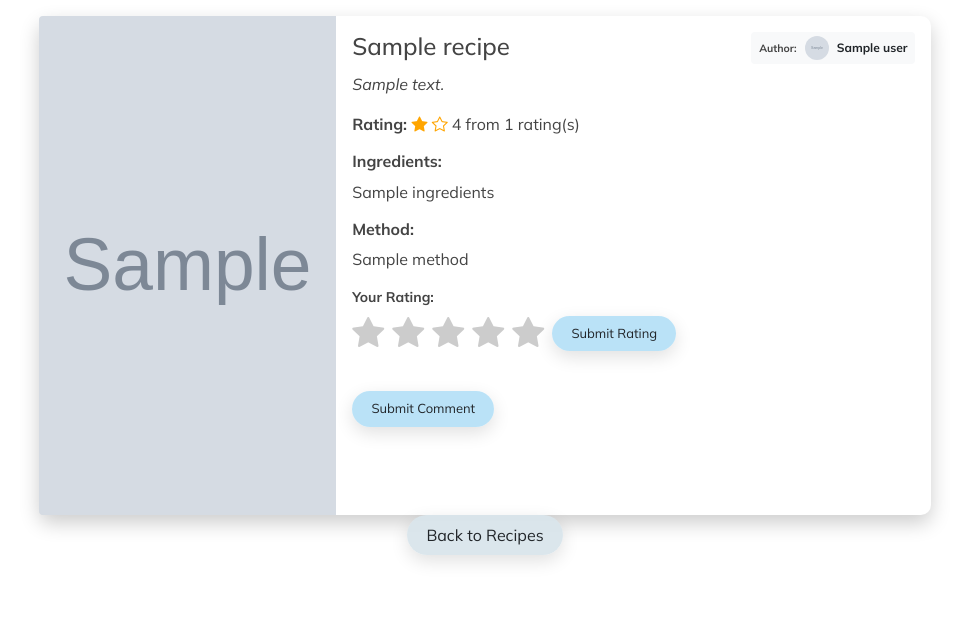
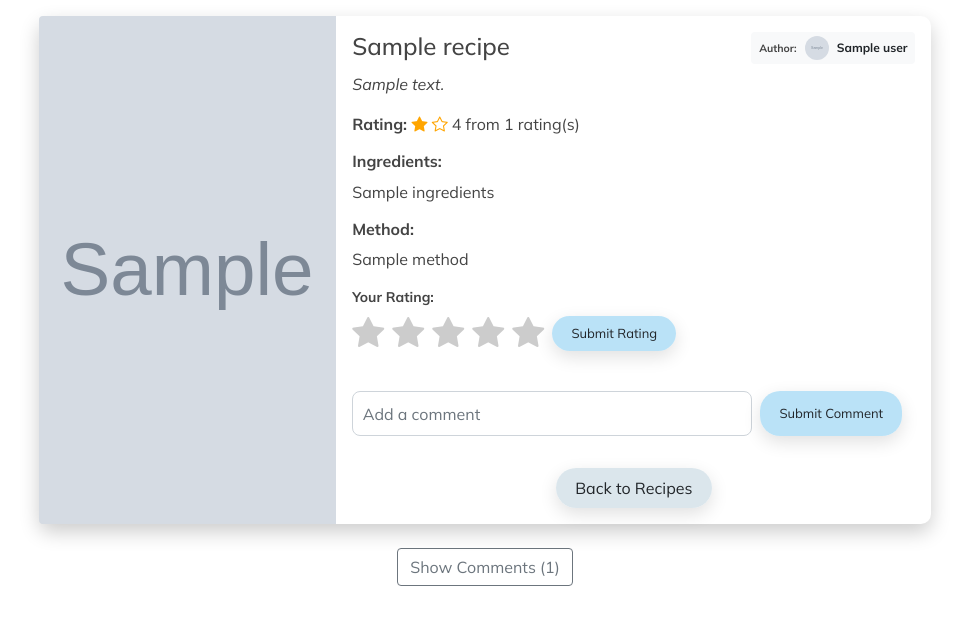
Before and after one commit to Jiwei-Cao/SEG-Coursework-1-Green-6, a Django app: template recipes/templates/specific_recipe.html in a window 1280 px wide. Shown: the part 56-681 px from the top of the page, without its empty margins (155-1124 px from the left). Run offline with Django 5.2, Linux system fonts and the light colour scheme; the template is opened without the code that fills it: most values are stand-ins (such as "Sample title", 1, 10 or a date in 2020); grey boxes marked "Sample" are stand-in pictures; some libraries are stand-ins or nearby versions.

Commit message:
fix comments

```diff
--- a/recipes/templates/specific_recipe.html
+++ b/recipes/templates/specific_recipe.html
@@ -73,18 +73,20 @@
                 </button>
               </div>
             </form>
+
           </div>
-          <div class="comment mb-3 d-flex flex-md-row gap-3"></div>
-            <form action="{% url 'get_recipe' recipe.pk %}" method="post" class="flex-grow-1">
+          <form action="{% url 'handle_comments' recipe.id %}" method="post" class="mt-3 gap-2">
               {% csrf_token %}
-              <input type="hidden" name="form_type" value="comment_form" />
-              {% include 'partials/bootstrap_form.html' with form=form %}
-              <button type="submit" class="btn submit-button">
+               <input type="hidden" name="form_type" value="comment_form">
+               <!--{% include 'partials/bootstrap_form.html' with form=form %}-->
+               <div class="d-flex gap-2">
+                <input type="text" name="comment_text" class="form-control" placeholder="Add a comment" style="width: 400px;" />
+                 <button type="submit" class="btn submit-button">
                 Submit Comment
               </button>
 
               </div>
-            </form>
+
           {% endif %}
           </div>
 
@@ -140,5 +142,41 @@
       </div>-->
     </div>
   </div>
+<div class="container my-4 text-center mt-2">
+  <button class="btn btn-outline-secondary mb-3" type="button" data-bs-toggle="collapse" data-bs-target="#commentCollapse">
+    Show Comments ({{ recipe.comments.all|length }})
+  </button>
+  <div class="collapse" id="commentCollapse">
+    {% if recipe.comments.all|length == 0 %}
+      <p class="text-muted text-center">No comments yet. {% if recipe.user != user %}Be the first to comment!{% endif %}</p>
+    {% else %}
+      <div class="d-flex justify-content-center mt-3">
+        <div class="card p-3" style="width: 80%;">
+          {% for comment in recipe.comments.all %}
+          <div class="border-bottom py-2">
+            <div class="d-flex justify-content-between align-items-center mb-1">
+              <span class="d-flex align-items-center gap-2 badge bg-light text-dark recipe-author">
+                <img src="{{ comment.user.gravatar }}" class="rounded-circle" style="width:24px; height:24px;">
+                {{ comment.user }} {% if recipe.user == user %}(YOU){% endif %}
+              </span>
+              <small class="text-body-secondary">{{ comment.date_published }}</small>
+            </div>
+            <div class="d-flex justify-content-between align-items-center">
+              <p class="mb-0">{{ comment.comment }}</p>
+              {% if comment.user == user %}
+              <form action="{% url 'get_recipe' recipe.pk %}" method="post" class="ms-2">
+                {% csrf_token %}
+                <input type="hidden" name="form_type" value="delete_comment_form">
+                <input type="hidden" name="comment_clicked" value="{{ comment.id }}">
+                <button class="btn btn-sm btn-danger delete-button">Delete</button>
+              </form>
+              {% endif %}
+            </div>
+            </div>
+            </div>
+            </div>
+             {% endfor%}
+             {% endif %}
+  </div>
 </div>
 {% endblock %}
```
